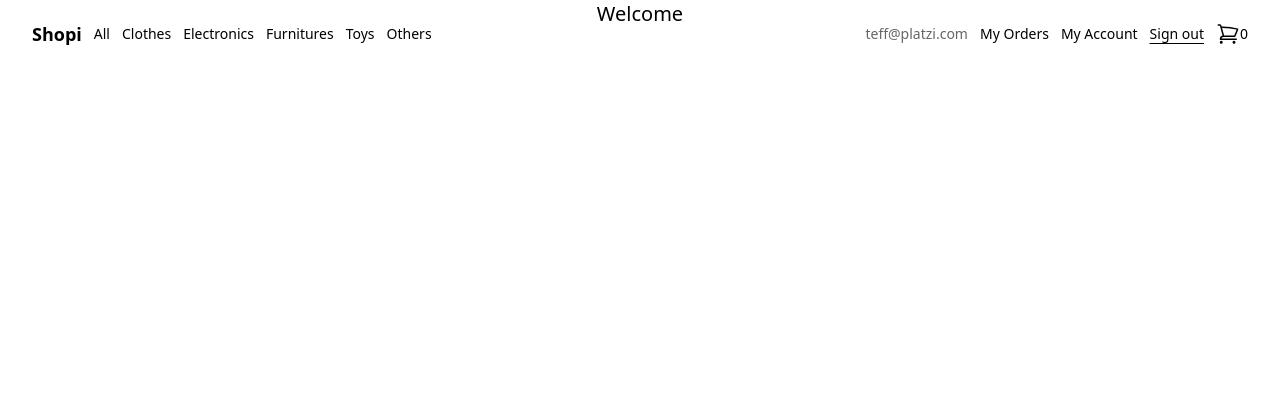
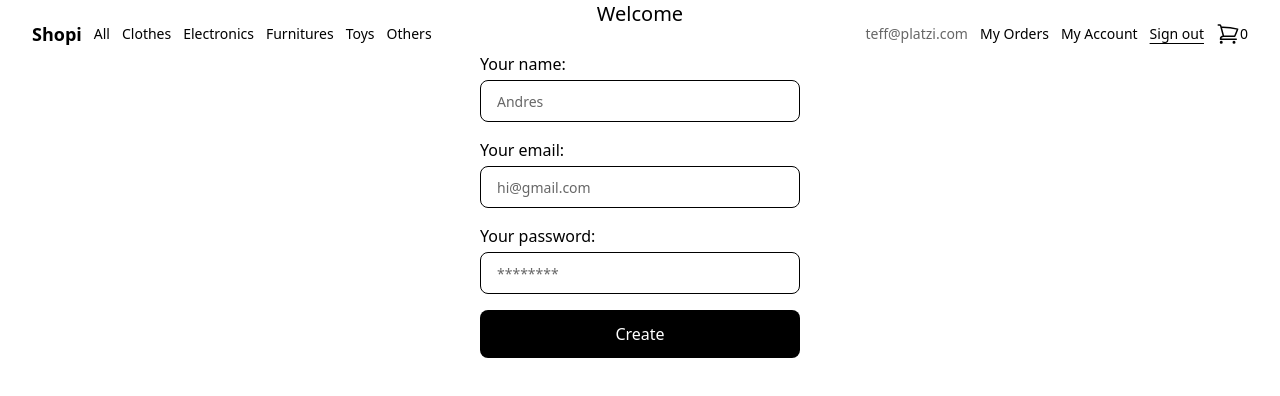
Before and after one commit to Mono-A3/e-commerce-shopi, a React (Vite) app: page /sign-in in a window 1280 px wide. Both pictures are taken after a click on the button "Sign up". Shown: the top 396 px of the page. Built offline with nearby package versions, Linux system fonts and the light colour scheme; no server answers.

Commit message:
[ADD] Crear HTML del formulario

```diff
--- a/src/Pages/SignIn/index.jsx
+++ b/src/Pages/SignIn/index.jsx
@@ -54,7 +54,51 @@ function SignIn() {
     );
   };
 
-  const renderCreateUserInfo = () => {};
+  const renderCreateUserInfo = () => {
+    return (
+      <form className='flex flex-col gap-4 w-80'>
+        <div className='flex flex-col gap-1'>
+          <label htmlFor='name'>Your name:</label>
+          <input
+            type='text'
+            id='name'
+            defaultValue={parsedAccount?.name}
+            placeholder='Andres'
+            className='rounded-lg border border-black placeholder:font-light placeholder:text-sm placeholder:text-black/60 focus:outline-none py-2 px-4'
+          />
+        </div>
+
+        <div className='flex flex-col gap-1'>
+          <label htmlFor='email'>Your email:</label>
+          <input
+            type='email'
+            id='email'
+            name='email'
+            defaultValue={parsedAccount?.email}
+            placeholder='hi@gmail.com'
+            className='rounded-lg border border-black placeholder:font-light placeholder:text-sm placeholder:text-black/60 focus:outline-none py-2 px-4'
+          />
+        </div>
+
+        <div className='flex flex-col gap-1'>
+          <label htmlFor='password'>Your password:</label>
+          <input
+            type='password'
+            id='password'
+            name='password'
+            defaultValue={parsedAccount?.password}
+            placeholder='********'
+            className='rounded-lg border border-black placeholder:font-light placeholder:text-sm placeholder:text-black/60 focus:outline-none py-2 px-4'
+          />
+        </div>
+        <Link to='/'>
+          <button className='bg-black text-white w-full rounded-lg py-3' onClick={() => createAccount()}>
+            Create
+          </button>
+        </Link>
+      </form>
+    );
+  };
 
   const renderView = () => (view === 'create-user-info' ? renderCreateUserInfo() : renderLogIn());
 
```
